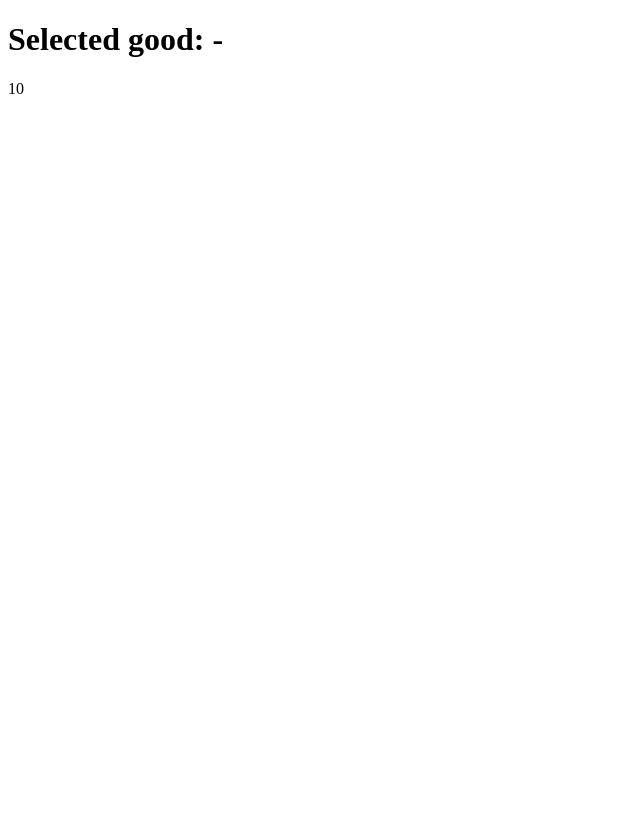
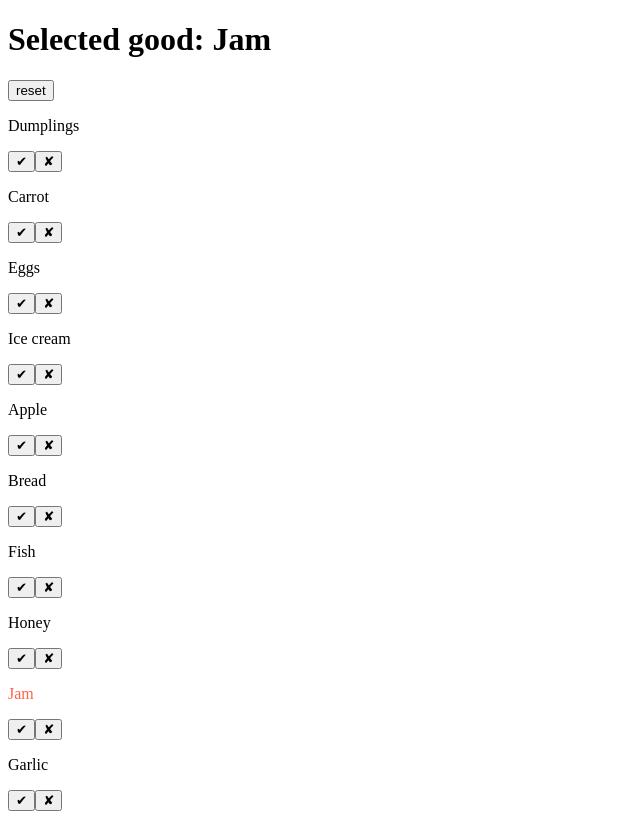
Before and after one commit to mate-academy/react_goods-selector, a React (Create React App) app: page / in a window 1280 px wide. Shown: the whole page, without its empty margins (0-640 px from the left). Built offline with nearby package versions, Linux system fonts and the light colour scheme; the HTML template or start-up script is replaced by a standard one.

Commit message:
created a product list

```diff
--- a/src/App.js
+++ b/src/App.js
@@ -1,5 +1,8 @@
 import React from 'react';
 import './App.scss';
+import { ProductName } from './components/ProductName';
+import { SelectedButton } from './components/SelectedButton';
+import { RemovedButton } from './components/RemovedButton';
 
 const goodsFromServer = [
   'Dumplings',
@@ -14,11 +17,81 @@ const goodsFromServer = [
   'Garlic',
 ];
 
-const App = () => (
-  <div className="App">
-    <h1>Selected good: -</h1>
-    {goodsFromServer.length}
-  </div>
-);
+const products = goodsFromServer.map((product, index) => ({
+  name: product,
+  id: index + 1,
+}));
+
+class App extends React.Component {
+  state = {
+    selectedGood: ['Jam'],
+  }
+
+  selectedProduct = (name) => {
+    if (!this.state.selectedGood.includes(name)) {
+      this.setState(state => ({ selectedGood: [...state.selectedGood, name] }));
+    }
+  };
+
+  removedProduct = (name) => {
+    if (this.state.selectedGood.includes(name)) {
+      this.setState(state => ({
+        selectedGood: state.selectedGood.filter(product => product !== name),
+      }));
+    }
+  };
+
+  resetProduct = () => {
+    this.setState({ selectedGood: [] });
+  }
+
+  render() {
+    const { selectedGood } = this.state;
+    const productsGood = selectedGood.join(', ');
+
+    return (
+      <div className="App">
+        <h1>
+          {selectedGood.length > 0
+            ? `Selected good: ${productsGood}`
+            : 'No goods selected'
+          }
+        </h1>
+
+        <button
+          type="button"
+          onClick={(event) => {
+            this.resetProduct();
+          }}
+        >
+          reset
+        </button>
+
+        <div>
+          {products.map(product => (
+            <>
+              <ProductName
+                id={product.id}
+                name={product.name}
+                selectedGood={selectedGood}
+              />
+
+              <SelectedButton
+                name={product.name}
+                selectedProduct={this.selectedProduct}
+              />
+
+              <RemovedButton
+                name={product.name}
+                removedProduct={this.removedProduct}
+              />
+
+            </>
+          ))}
+        </div>
+      </div>
+    );
+  }
+}
 
 export default App;
--- a/src/App.scss
+++ b/src/App.scss
@@ -1 +1,3 @@
-// styles go here
+.active {
+  color: tomato;
+}
--- /dev/null
+++ b/src/components/ProductName.jsx
@@ -0,0 +1,27 @@
+import React from 'react';
+import PropTypes from 'prop-types';
+
+function className(isActive) {
+  return isActive
+    ? 'active'
+    : '';
+}
+
+export const ProductName = (props) => {
+  const { id, name, selectedGood } = props;
+
+  return (
+    <p
+      key={id}
+      className={className(selectedGood.includes(name))}
+    >
+      {name}
+    </p>
+  );
+};
+
+ProductName.propTypes = PropTypes.shape({
+  id: PropTypes.number.isRequired,
+  name: PropTypes.string.isRequired,
+  selectedGood: PropTypes.arrayOf(PropTypes.string).isRequired,
+}).isRequired;
--- /dev/null
+++ b/src/components/RemovedButton.jsx
@@ -0,0 +1,22 @@
+import React from 'react';
+import PropTypes from 'prop-types';
+
+export const RemovedButton = (props) => {
+  const { name, removedProduct } = props;
+
+  return (
+    <button
+      type="button"
+      onClick={(event) => {
+        removedProduct(name);
+      }}
+    >
+      ✘
+    </button>
+  );
+};
+
+RemovedButton.propTypes = PropTypes.shape({
+  name: PropTypes.string.isRequired,
+  removedProduct: PropTypes.func.isRequired,
+}).isRequired;
--- /dev/null
+++ b/src/components/SelectedButton.jsx
@@ -0,0 +1,22 @@
+import React from 'react';
+import PropTypes from 'prop-types';
+
+export const SelectedButton = (props) => {
+  const { name, selectedProduct } = props;
+
+  return (
+    <button
+      type="button"
+      onClick={(event) => {
+        selectedProduct(name);
+      }}
+    >
+      ✔
+    </button>
+  );
+};
+
+SelectedButton.propTypes = PropTypes.shape({
+  name: PropTypes.string.isRequired,
+  selectedProduct: PropTypes.func.isRequired,
+}).isRequired;
```
